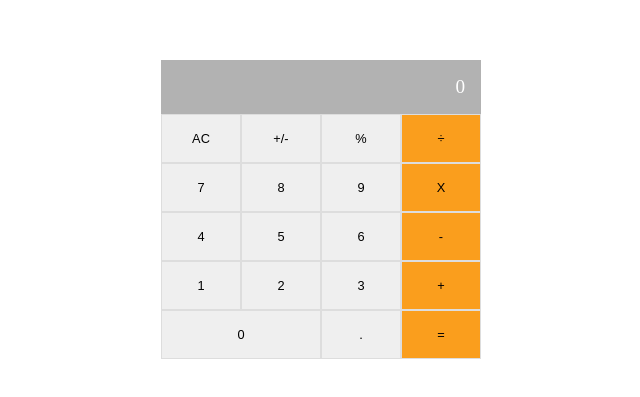
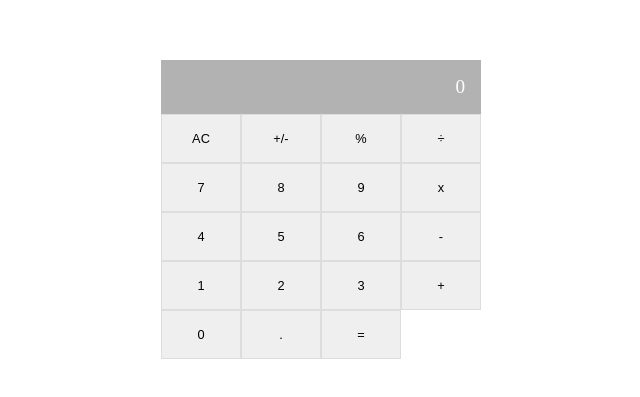
Before and after one commit to kwesiObuobi/math-magicians, a React (Create React App) app: page / in a window 1280 px wide. Shown: the part 191-588 px from the top of the page, without its empty margins (319-959 px from the left). Built offline with nearby package versions, Linux system fonts and the light colour scheme.

Commit message:
Remove 'tag' prop from 'Key' component

```diff
--- a/src/components/Calculator.js
+++ b/src/components/Calculator.js
@@ -27,7 +27,18 @@ const Calculator = () => {
       <div className="result">
         <span>0</span>
       </div>
-      <div className="row">
+
+      {
+        calculatorBoard.map((row) => (
+          <div key={`line${row[0]}`} className="row">
+            {row.map((button) => (
+              <Key key={button} name={button} />
+            ))}
+          </div>
+        ))
+      }
+
+      {/* <div className="row">
         <Key name="AC" />
         <Key name="+/-" />
         <Key name="%" />
@@ -55,20 +66,15 @@ const Calculator = () => {
         <Key name="0" tag="zero" />
         <Key name="." />
         <Key name="=" tag="yellow" />
-      </div>
+      </div> */}
     </div>
   );
 };
 
-const Key = ({ name, tag }) => <button type="button" className={`key ${tag}`}>{ name }</button>;
-
-Key.defaultProps = {
-  tag: '',
-};
+const Key = ({ name }) => <button type="button" className="key">{ name }</button>;
 
 Key.propTypes = {
   name: PropTypes.string.isRequired,
-  tag: PropTypes.string,
 };
 
 export default Calculator;
```
